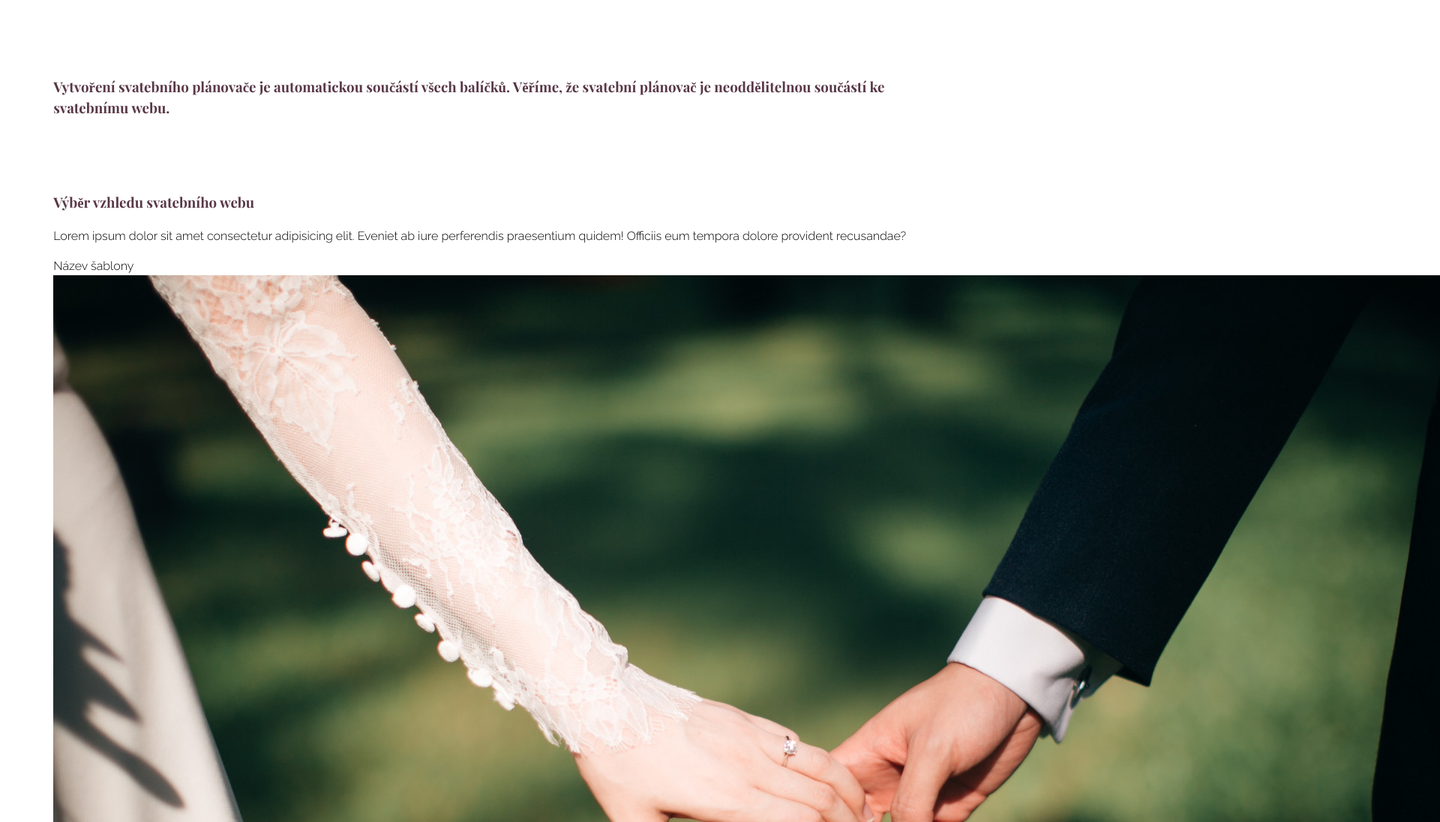
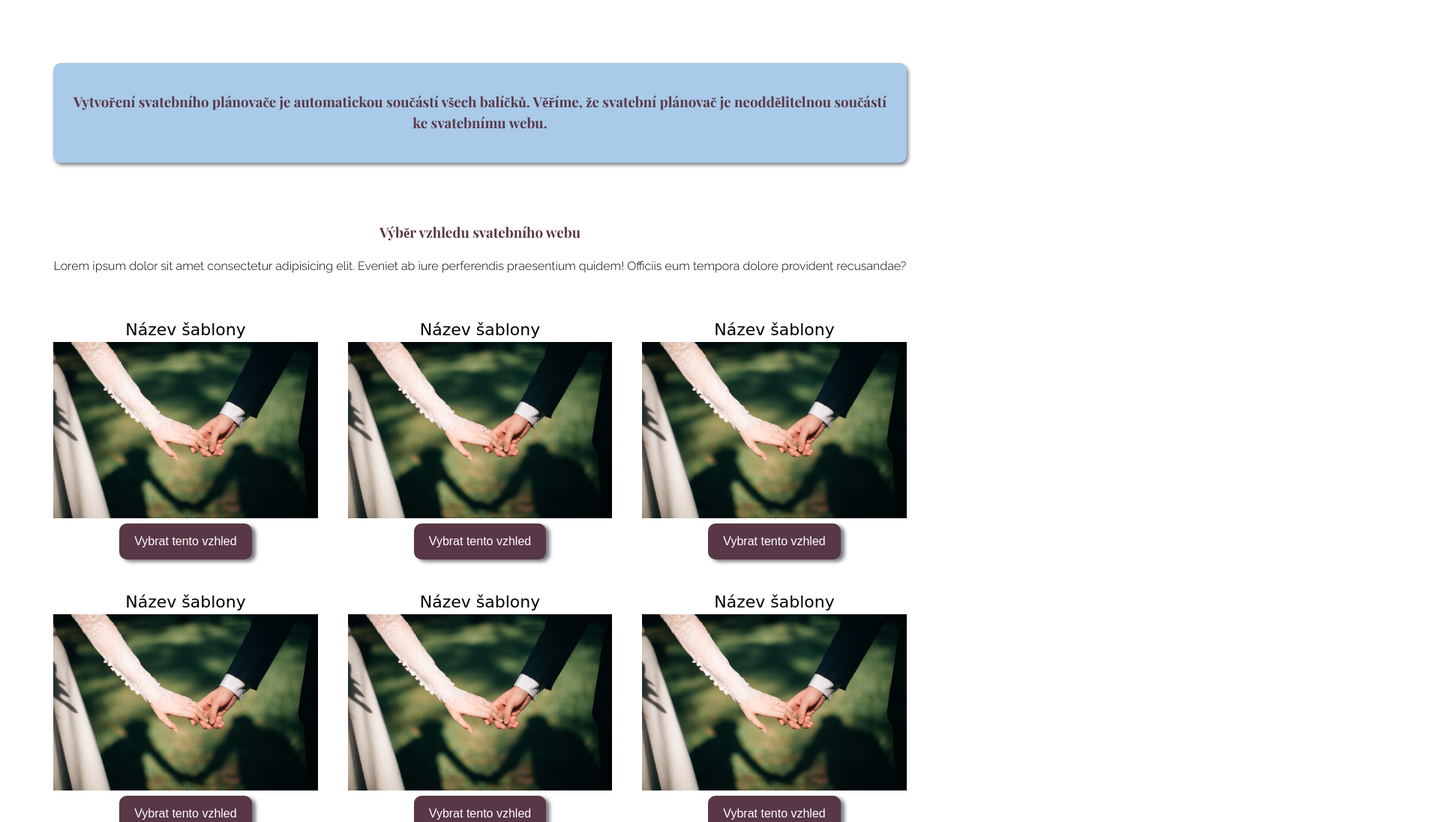
Before and after one commit to DoubravkaVetesnikova/ZaverecnyProjekt, an Eleventy site: page create.html in a window 1280 px wide. Shown: the part 204-1300 px from the top of the page at 75% size, 1920 px wide, since content can reach past the window. Built offline with nearby package versions, Linux system fonts and the light colour scheme; Eleventy itself is replaced by a stand-in of ours; files that its build step writes are made by us from their sources; a web font is replaced by a local one.

Commit message:
Create Done

```diff
--- a/_includes/login-template.njk
+++ b/_includes/login-template.njk
@@ -22,8 +22,8 @@
         </main>
 
         <footer class="footer">
-                <div class="footer__grid">
-                    <div class="footer__grid-column">
+                <div class="footer__flex">
+                    <div class="footer__flex-column">
                         <h2 class="footer__heading">Weddingplanner</h2>
                         <ul class="footer__links">
                             <li><a class="footer__link" href="/weddingplanner-online/">Svatební plánovač online</a></li>
@@ -34,7 +34,7 @@
                         </ul>
                     </div>
 
-                    <div class="footer__grid-column">
+                    <div class="footer__flex-column">
                         <h2 class="footer__heading">Kontakt</h2>
                         <p>
                             <span class="footer__title">Telefon:</span><br>
@@ -46,7 +46,7 @@
                         </p>
                     </div>
 
-                    <div class="footer__grid-column">
+                    <div class="footer__flex-column">
                         <h2 class="footer__heading">Site created by</h2>
                         <p>Doubravka Vetešníková</p>
                         <p>&copy;2023, Doubravka Vetešníková</p>
--- a/create.html
+++ b/create.html
@@ -23,7 +23,7 @@
             <div class="create__item">
                 <div class="create__name">Název šablony</div>
                 <div class="create__image"><a href="/form/">
-                    <img src="/images/weddingcouple.jpg" alt="first template"></a>
+                    <img class="create__img" src="/images/weddingcouple.jpg" alt="first template"></a>
                 </div>
                 <button class="button"><a class="button__link" href="/form/">Vybrat tento vzhled</a></button>
             </div>
@@ -31,7 +31,7 @@
             <div class="create__item">
                 <div class="create__name">Název šablony</div>
                 <div class="create__image"><a href="/form/">
-                    <img src="/images/weddingcouple.jpg" alt="first template"></a>
+                    <img class="create__img" src="/images/weddingcouple.jpg" alt="first template"></a>
                 </div>
                 <button class="button"><a class="button__link" href="/form/">Vybrat tento vzhled</a></button>
             </div>
@@ -39,7 +39,7 @@
             <div class="create__item">
                 <div class="create__name">Název šablony</div>
                 <div class="create__image"><a href="/form/">
-                    <img src="/images/weddingcouple.jpg" alt="first template"></a>
+                    <img class="create__img" src="/images/weddingcouple.jpg" alt="first template"></a>
                 </div>
                 <button class="button"><a class="button__link" href="/form/">Vybrat tento vzhled</a></button>
             </div>
@@ -47,7 +47,7 @@
             <div class="create__item">
                 <div class="create__name">Název šablony</div>
                 <div class="create__image"><a href="/form/">
-                    <img src="/images/weddingcouple.jpg" alt="first template"></a>
+                    <img class="create__img" src="/images/weddingcouple.jpg" alt="first template"></a>
                 </div>
                 <button class="button"><a class="button__link" href="/form/">Vybrat tento vzhled</a></button>
             </div>
@@ -55,7 +55,7 @@
             <div class="create__item">
                 <div class="create__name">Název šablony</div>
                 <div class="create__image"><a href="/form/">
-                    <img src="/images/weddingcouple.jpg" alt="first template"></a>
+                    <img class="create__img" src="/images/weddingcouple.jpg" alt="first template"></a>
                 </div>
                 <button class="button"><a class="button__link" href="/form/">Vybrat tento vzhled</a></button>
             </div>
@@ -63,7 +63,7 @@
             <div class="create__item">
                 <div class="create__name">Název šablony</div>
                 <div class="create__image"><a href="/form/">
-                    <img src="/images/weddingcouple.jpg" alt="first template"></a>
+                    <img class="create__img" src="/images/weddingcouple.jpg" alt="first template"></a>
                 </div>
                 <button class="button"><a class="button__link" href="/form/">Vybrat tento vzhled</a></button>
             </div>
--- /dev/null
+++ b/scss/_create.scss
@@ -0,0 +1,52 @@
+@use 'colors';
+@use 'format';
+
+.create {
+    display: grid;
+    grid-template-columns: 1fr 1fr 1fr;
+    gap: format.$spacer * 2;
+    width: 100%;
+
+    @media screen and (max-width: 1012px) {
+        grid-template-columns: 1fr 1fr;
+    }
+
+    @media screen and (max-width: 800px) {
+        grid-template-columns: 1fr;
+    }
+
+    &__heading {
+        grid-column: span 3;
+        text-align: center;
+
+        @media screen and (max-width: 1012px) {
+            grid-column: span 2;
+        }
+
+        @media screen and (max-width: 800px) {
+            grid-column: span 1;
+        }
+    }
+
+    &__img {
+        width: 100%;
+    }
+
+    &__item {
+        text-align: center;
+    }
+
+    &__introduction {
+        background-color: colors.$pastel-blue;
+        padding: format.$spacer;
+        border-radius: 10px;
+        box-shadow: 2px 3px 5px colors.$additional;
+        text-align: center;
+    }
+
+    &__name {
+        font-family: format.$font-logo;
+        font-size: 22px;
+    }
+
+}
--- a/scss/_pricing.scss
+++ b/scss/_pricing.scss
@@ -30,8 +30,3 @@
     }
 
 }
-
-.pricing--alt {
-    width: 300px;
-    height: 500px;
-}
--- a/scss/style.scss
+++ b/scss/style.scss
@@ -8,3 +8,4 @@
 @use 'weddingplanner-online';
 @use 'wedding-web';
 @use 'pricing';
+@use 'create';
```
Also changed, not shown: css/style.css, 1 other file.
